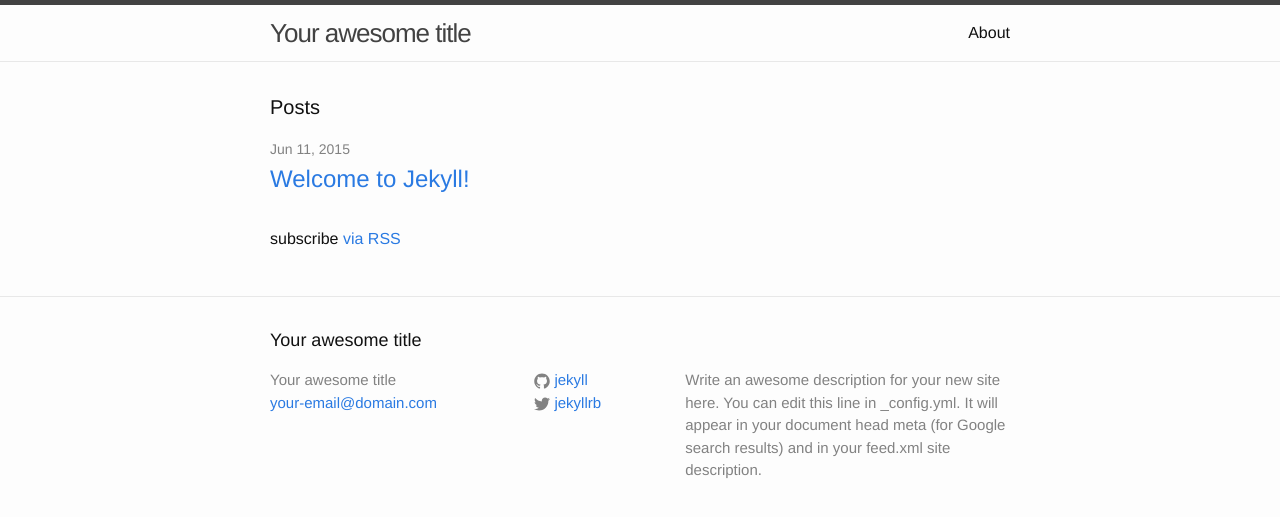
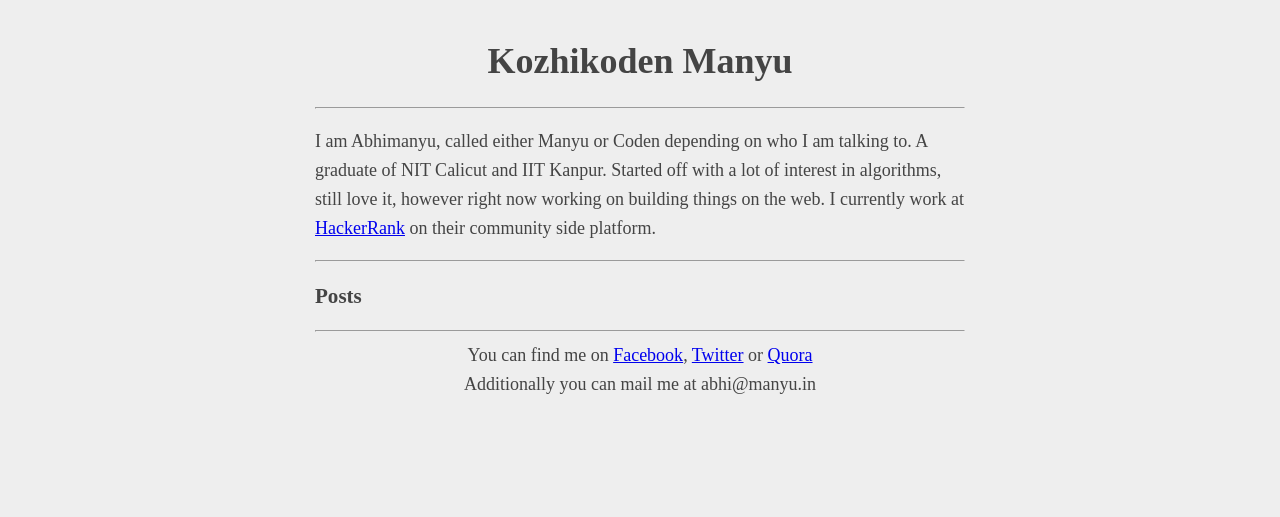
Before and after one commit to abhimanyuma/blog, a Jekyll site: the page built from index.html, in a window 1280 px wide. Shown: the top 517 px of the page. Built offline with Jekyll 4.4.1, drawn with Linux system fonts in a browser that asks for light colours.

Commit message:
Add a basic styling to the page.

```diff
--- a/_config.yml
+++ b/_config.yml
@@ -1,14 +1,14 @@
 # Site settings
-title: Your awesome title
-email: your-email@domain.com
+title: Kozhikoden Manyu
+email: abhi@manyu.in
 description: > # this means to ignore newlines until "baseurl:"
   Write an awesome description for your new site here. You can edit this
   line in _config.yml. It will appear in your document head meta (for
   Google search results) and in your feed.xml site description.
 baseurl: "" # the subpath of your site, e.g. /blog/
-url: "http://yourdomain.com" # the base hostname & protocol for your site
-twitter_username: jekyllrb
-github_username:  jekyll
+url: "http://manyu.in" # the base hostname & protocol for your site
+twitter_username: abhimanyuma
+github_username:  abhimanyuma
 
 # Build settings
 markdown: kramdown
--- a/_includes/footer.html
+++ b/_includes/footer.html
@@ -1,55 +1,6 @@
-<footer class="site-footer">
-
-  <div class="wrapper">
-
-    <h2 class="footer-heading">{{ site.title }}</h2>
-
-    <div class="footer-col-wrapper">
-      <div class="footer-col  footer-col-1">
-        <ul class="contact-list">
-          <li>{{ site.title }}</li>
-          <li><a href="mailto:{{ site.email }}">{{ site.email }}</a></li>
-        </ul>
-      </div>
-
-      <div class="footer-col  footer-col-2">
-        <ul class="social-media-list">
-          {% if site.github_username %}
-          <li>
-            <a href="https://github.com/{{ site.github_username }}">
-              <span class="icon  icon--github">
-                <svg viewBox="0 0 16 16">
-                  <path fill="#828282" d="M7.999,0.431c-4.285,0-7.76,3.474-7.76,7.761 c0,3.428,2.223,6.337,5.307,7.363c0.388,0.071,0.53-0.168,0.53-0.374c0-0.184-0.007-0.672-0.01-1.32 c-2.159,0.469-2.614-1.04-2.614-1.04c-0.353-0.896-0.862-1.135-0.862-1.135c-0.705-0.481,0.053-0.472,0.053-0.472 c0.779,0.055,1.189,0.8,1.189,0.8c0.692,1.186,1.816,0.843,2.258,0.645c0.071-0.502,0.271-0.843,0.493-1.037 C4.86,11.425,3.049,10.76,3.049,7.786c0-0.847,0.302-1.54,0.799-2.082C3.768,5.507,3.501,4.718,3.924,3.65 c0,0,0.652-0.209,2.134,0.796C6.677,4.273,7.34,4.187,8,4.184c0.659,0.003,1.323,0.089,1.943,0.261 c1.482-1.004,2.132-0.796,2.132-0.796c0.423,1.068,0.157,1.857,0.077,2.054c0.497,0.542,0.798,1.235,0.798,2.082 c0,2.981-1.814,3.637-3.543,3.829c0.279,0.24,0.527,0.713,0.527,1.437c0,1.037-0.01,1.874-0.01,2.129 c0,0.208,0.14,0.449,0.534,0.373c3.081-1.028,5.302-3.935,5.302-7.362C15.76,3.906,12.285,0.431,7.999,0.431z"/>
-                </svg>
-              </span>
-
-              <span class="username">{{ site.github_username }}</span>
-            </a>
-          </li>
-          {% endif %}
-
-          {% if site.twitter_username %}
-          <li>
-            <a href="https://twitter.com/{{ site.twitter_username }}">
-              <span class="icon  icon--twitter">
-                <svg viewBox="0 0 16 16">
-                  <path fill="#828282" d="M15.969,3.058c-0.586,0.26-1.217,0.436-1.878,0.515c0.675-0.405,1.194-1.045,1.438-1.809
-                  c-0.632,0.375-1.332,0.647-2.076,0.793c-0.596-0.636-1.446-1.033-2.387-1.033c-1.806,0-3.27,1.464-3.27,3.27 c0,0.256,0.029,0.506,0.085,0.745C5.163,5.404,2.753,4.102,1.14,2.124C0.859,2.607,0.698,3.168,0.698,3.767 c0,1.134,0.577,2.135,1.455,2.722C1.616,6.472,1.112,6.325,0.671,6.08c0,0.014,0,0.027,0,0.041c0,1.584,1.127,2.906,2.623,3.206 C3.02,9.402,2.731,9.442,2.433,9.442c-0.211,0-0.416-0.021-0.615-0.059c0.416,1.299,1.624,2.245,3.055,2.271 c-1.119,0.877-2.529,1.4-4.061,1.4c-0.264,0-0.524-0.015-0.78-0.046c1.447,0.928,3.166,1.469,5.013,1.469 c6.015,0,9.304-4.983,9.304-9.304c0-0.142-0.003-0.283-0.009-0.423C14.976,4.29,15.531,3.714,15.969,3.058z"/>
-                </svg>
-              </span>
-
-              <span class="username">{{ site.twitter_username }}</span>
-            </a>
-          </li>
-          {% endif %}
-        </ul>
-      </div>
-
-      <div class="footer-col  footer-col-3">
-        <p class="text">{{ site.description }}</p>
-      </div>
-    </div>
-
-  </div>
-
+<footer class="text-center">
+<hr/>
+You can find me on <a href="https://facebook.com/abhimanyu.m.a">Facebook</a>, <a href="https://twitter.com/abhimanyuma">Twitter</a> or <a href="https://www.quora.com/Abhimanyu-Mongandh-Ambalath">Quora</a>
+<br/>
+Additionally you can mail me at abhi@manyu.in
 </footer>
--- a/_includes/header.html
+++ b/_includes/header.html
@@ -1,27 +1 @@
-<header class="site-header">
-
-  <div class="wrapper">
-
-    <a class="site-title" href="{{ site.baseurl }}/">{{ site.title }}</a>
-
-    <nav class="site-nav">
-      <a href="#" class="menu-icon">
-        <svg viewBox="0 0 18 15">
-          <path fill="#424242" d="M18,1.484c0,0.82-0.665,1.484-1.484,1.484H1.484C0.665,2.969,0,2.304,0,1.484l0,0C0,0.665,0.665,0,1.484,0 h15.031C17.335,0,18,0.665,18,1.484L18,1.484z"/>
-          <path fill="#424242" d="M18,7.516C18,8.335,17.335,9,16.516,9H1.484C0.665,9,0,8.335,0,7.516l0,0c0-0.82,0.665-1.484,1.484-1.484 h15.031C17.335,6.031,18,6.696,18,7.516L18,7.516z"/>
-          <path fill="#424242" d="M18,13.516C18,14.335,17.335,15,16.516,15H1.484C0.665,15,0,14.335,0,13.516l0,0 c0-0.82,0.665-1.484,1.484-1.484h15.031C17.335,12.031,18,12.696,18,13.516L18,13.516z"/>
-        </svg>
-      </a>
-
-      <div class="trigger">
-        {% for page in site.pages %}
-          {% if page.title %}
-          <a class="page-link" href="{{ page.url | prepend: site.baseurl }}">{{ page.title }}</a>
-          {% endif %}
-        {% endfor %}
-      </div>
-    </nav>
-
-  </div>
-
-</header>
+<header class="text-center"><a href="/"><h1>Kozhikoden Manyu</h1><hr/></a></header>
--- a/_posts/2015-06-11-welcome-to-jekyll.markdown
+++ /dev/null
@@ -1,25 +0,0 @@
----
-layout: post
-title:  "Welcome to Jekyll!"
-date:   2015-06-11 00:27:08
-categories: jekyll update
----
-You’ll find this post in your `_posts` directory. Go ahead and edit it and re-build the site to see your changes. You can rebuild the site in many different ways, but the most common way is to run `jekyll serve`, which launches a web server and auto-regenerates your site when a file is updated.
-
-To add new posts, simply add a file in the `_posts` directory that follows the convention `YYYY-MM-DD-name-of-post.ext` and includes the necessary front matter. Take a look at the source for this post to get an idea about how it works.
-
-Jekyll also offers powerful support for code snippets:
-
-{% highlight ruby %}
-def print_hi(name)
-  puts "Hi, #{name}"
-end
-print_hi('Tom')
-#=> prints 'Hi, Tom' to STDOUT.
-{% endhighlight %}
-
-Check out the [Jekyll docs][jekyll] for more info on how to get the most out of Jekyll. File all bugs/feature requests at [Jekyll’s GitHub repo][jekyll-gh]. If you have questions, you can ask them on [Jekyll’s dedicated Help repository][jekyll-help].
-
-[jekyll]:      http://jekyllrb.com
-[jekyll-gh]:   https://github.com/jekyll/jekyll
-[jekyll-help]: https://github.com/jekyll/jekyll-help
--- a/_sass/_base.scss
+++ /dev/null
@@ -1,204 +0,0 @@
-/**
- * Reset some basic elements
- */
-body, h1, h2, h3, h4, h5, h6,
-p, blockquote, pre, hr,
-dl, dd, ol, ul, figure {
-    margin: 0;
-    padding: 0;
-}
-
-
-
-/**
- * Basic styling
- */
-body {
-    font-family: $base-font-family;
-    font-size: $base-font-size;
-    line-height: $base-line-height;
-    font-weight: 300;
-    color: $text-color;
-    background-color: $background-color;
-    -webkit-text-size-adjust: 100%;
-}
-
-
-
-/**
- * Set `margin-bottom` to maintain vertical rhythm
- */
-h1, h2, h3, h4, h5, h6,
-p, blockquote, pre,
-ul, ol, dl, figure,
-%vertical-rhythm {
-    margin-bottom: $spacing-unit / 2;
-}
-
-
-
-/**
- * Images
- */
-img {
-    max-width: 100%;
-    vertical-align: middle;
-}
-
-
-
-/**
- * Figures
- */
-figure > img {
-    display: block;
-}
-
-figcaption {
-    font-size: $small-font-size;
-}
-
-
-
-/**
- * Lists
- */
-ul, ol {
-    margin-left: $spacing-unit;
-}
-
-li {
-    > ul,
-    > ol {
-         margin-bottom: 0;
-    }
-}
-
-
-
-/**
- * Headings
- */
-h1, h2, h3, h4, h5, h6 {
-    font-weight: 300;
-}
-
-
-
-/**
- * Links
- */
-a {
-    color: $brand-color;
-    text-decoration: none;
-
-    &:visited {
-        color: darken($brand-color, 15%);
-    }
-
-    &:hover {
-        color: $text-color;
-        text-decoration: underline;
-    }
-}
-
-
-
-/**
- * Blockquotes
- */
-blockquote {
-    color: $grey-color;
-    border-left: 4px solid $grey-color-light;
-    padding-left: $spacing-unit / 2;
-    font-size: 18px;
-    letter-spacing: -1px;
-    font-style: italic;
-
-    > :last-child {
-        margin-bottom: 0;
-    }
-}
-
-
-
-/**
- * Code formatting
- */
-pre,
-code {
-    font-size: 15px;
-    border: 1px solid $grey-color-light;
-    border-radius: 3px;
-    background-color: #eef;
-}
-
-code {
-    padding: 1px 5px;
-}
-
-pre {
-    padding: 8px 12px;
-    overflow-x: scroll;
-
-    > code {
-        border: 0;
-        padding-right: 0;
-        padding-left: 0;
-    }
-}
-
-
-
-/**
- * Wrapper
- */
-.wrapper {
-    max-width: -webkit-calc(#{$content-width} - (#{$spacing-unit} * 2));
-    max-width:         calc(#{$content-width} - (#{$spacing-unit} * 2));
-    margin-right: auto;
-    margin-left: auto;
-    padding-right: $spacing-unit;
-    padding-left: $spacing-unit;
-    @extend %clearfix;
-
-    @include media-query($on-laptop) {
-        max-width: -webkit-calc(#{$content-width} - (#{$spacing-unit}));
-        max-width:         calc(#{$content-width} - (#{$spacing-unit}));
-        padding-right: $spacing-unit / 2;
-        padding-left: $spacing-unit / 2;
-    }
-}
-
-
-
-/**
- * Clearfix
- */
-%clearfix {
-
-    &:after {
-        content: "";
-        display: table;
-        clear: both;
-    }
-}
-
-
-
-/**
- * Icons
- */
-.icon {
-
-    > svg {
-        display: inline-block;
-        width: 16px;
-        height: 16px;
-        vertical-align: middle;
-
-        path {
-            fill: $grey-color;
-        }
-    }
-}
--- a/_sass/_layout.scss
+++ /dev/null
@@ -1,236 +0,0 @@
-/**
- * Site header
- */
-.site-header {
-    border-top: 5px solid $grey-color-dark;
-    border-bottom: 1px solid $grey-color-light;
-    min-height: 56px;
-
-    // Positioning context for the mobile navigation icon
-    position: relative;
-}
-
-.site-title {
-    font-size: 26px;
-    line-height: 56px;
-    letter-spacing: -1px;
-    margin-bottom: 0;
-    float: left;
-
-    &,
-    &:visited {
-        color: $grey-color-dark;
-    }
-}
-
-.site-nav {
-    float: right;
-    line-height: 56px;
-
-    .menu-icon {
-        display: none;
-    }
-
-    .page-link {
-        color: $text-color;
-        line-height: $base-line-height;
-
-        // Gaps between nav items, but not on the first one
-        &:not(:first-child) {
-            margin-left: 20px;
-        }
-    }
-
-    @include media-query($on-palm) {
-        position: absolute;
-        top: 9px;
-        right: 30px;
-        background-color: $background-color;
-        border: 1px solid $grey-color-light;
-        border-radius: 5px;
-        text-align: right;
-
-        .menu-icon {
-            display: block;
-            float: right;
-            width: 36px;
-            height: 26px;
-            line-height: 0;
-            padding-top: 10px;
-            text-align: center;
-
-            > svg {
-                width: 18px;
-                height: 15px;
-
-                path {
-                    fill: $grey-color-dark;
-                }
-            }
-        }
-
-        .trigger {
-            clear: both;
-            display: none;
-        }
-
-        &:hover .trigger {
-            display: block;
-            padding-bottom: 5px;
-        }
-
-        .page-link {
-            display: block;
-            padding: 5px 10px;
-        }
-    }
-}
-
-
-
-/**
- * Site footer
- */
-.site-footer {
-    border-top: 1px solid $grey-color-light;
-    padding: $spacing-unit 0;
-}
-
-.footer-heading {
-    font-size: 18px;
-    margin-bottom: $spacing-unit / 2;
-}
-
-.contact-list,
-.social-media-list {
-    list-style: none;
-    margin-left: 0;
-}
-
-.footer-col-wrapper {
-    font-size: 15px;
-    color: $grey-color;
-    margin-left: -$spacing-unit / 2;
-    @extend %clearfix;
-}
-
-.footer-col {
-    float: left;
-    margin-bottom: $spacing-unit / 2;
-    padding-left: $spacing-unit / 2;
-}
-
-.footer-col-1 {
-    width: -webkit-calc(35% - (#{$spacing-unit} / 2));
-    width:         calc(35% - (#{$spacing-unit} / 2));
-}
-
-.footer-col-2 {
-    width: -webkit-calc(20% - (#{$spacing-unit} / 2));
-    width:         calc(20% - (#{$spacing-unit} / 2));
-}
-
-.footer-col-3 {
-    width: -webkit-calc(45% - (#{$spacing-unit} / 2));
-    width:         calc(45% - (#{$spacing-unit} / 2));
-}
-
-@include media-query($on-laptop) {
-    .footer-col-1,
-    .footer-col-2 {
-        width: -webkit-calc(50% - (#{$spacing-unit} / 2));
-        width:         calc(50% - (#{$spacing-unit} / 2));
-    }
-
-    .footer-col-3 {
-        width: -webkit-calc(100% - (#{$spacing-unit} / 2));
-        width:         calc(100% - (#{$spacing-unit} / 2));
-    }
-}
-
-@include media-query($on-palm) {
-    .footer-col {
-        float: none;
-        width: -webkit-calc(100% - (#{$spacing-unit} / 2));
-        width:         calc(100% - (#{$spacing-unit} / 2));
-    }
-}
-
-
-
-/**
- * Page content
- */
-.page-content {
-    padding: $spacing-unit 0;
-}
-
-.page-heading {
-    font-size: 20px;
-}
-
-.post-list {
-    margin-left: 0;
-    list-style: none;
-
-    > li {
-        margin-bottom: $spacing-unit;
-    }
-}
-
-.post-meta {
-    font-size: $small-font-size;
-    color: $grey-color;
-}
-
-.post-link {
-    display: block;
-    font-size: 24px;
-}
-
-
-
-/**
- * Posts
- */
-.post-header {
-    margin-bottom: $spacing-unit;
-}
-
-.post-title {
-    font-size: 42px;
-    letter-spacing: -1px;
-    line-height: 1;
-
-    @include media-query($on-laptop) {
-        font-size: 36px;
-    }
-}
-
-.post-content {
-    margin-bottom: $spacing-unit;
-
-    h2 {
-        font-size: 32px;
-
-        @include media-query($on-laptop) {
-            font-size: 28px;
-        }
-    }
-
-    h3 {
-        font-size: 26px;
-
-        @include media-query($on-laptop) {
-            font-size: 22px;
-        }
-    }
-
-    h4 {
-        font-size: 20px;
-
-        @include media-query($on-laptop) {
-            font-size: 18px;
-        }
-    }
-}
--- a/_sass/_syntax-highlighting.scss
+++ /dev/null
@@ -1,67 +0,0 @@
-/**
- * Syntax highlighting styles
- */
-.highlight {
-    background: #fff;
-    @extend %vertical-rhythm;
-
-    .c     { color: #998; font-style: italic } // Comment
-    .err   { color: #a61717; background-color: #e3d2d2 } // Error
-    .k     { font-weight: bold } // Keyword
-    .o     { font-weight: bold } // Operator
-    .cm    { color: #998; font-style: italic } // Comment.Multiline
-    .cp    { color: #999; font-weight: bold } // Comment.Preproc
-    .c1    { color: #998; font-style: italic } // Comment.Single
-    .cs    { color: #999; font-weight: bold; font-style: italic } // Comment.Special
-    .gd    { color: #000; background-color: #fdd } // Generic.Deleted
-    .gd .x { color: #000; background-color: #faa } // Generic.Deleted.Specific
-    .ge    { font-style: italic } // Generic.Emph
-    .gr    { color: #a00 } // Generic.Error
-    .gh    { color: #999 } // Generic.Heading
-    .gi    { color: #000; background-color: #dfd } // Generic.Inserted
-    .gi .x { color: #000; background-color: #afa } // Generic.Inserted.Specific
-    .go    { color: #888 } // Generic.Output
-    .gp    { color: #555 } // Generic.Prompt
-    .gs    { font-weight: bold } // Generic.Strong
-    .gu    { color: #aaa } // Generic.Subheading
-    .gt    { color: #a00 } // Generic.Traceback
-    .kc    { font-weight: bold } // Keyword.Constant
-    .kd    { font-weight: bold } // Keyword.Declaration
-    .kp    { font-weight: bold } // Keyword.Pseudo
-    .kr    { font-weight: bold } // Keyword.Reserved
-    .kt    { color: #458; font-weight: bold } // Keyword.Type
-    .m     { color: #099 } // Literal.Number
-    .s     { color: #d14 } // Literal.String
-    .na    { color: #008080 } // Name.Attribute
-    .nb    { color: #0086B3 } // Name.Builtin
-    .nc    { color: #458; font-weight: bold } // Name.Class
-    .no    { color: #008080 } // Name.Constant
-    .ni    { color: #800080 } // Name.Entity
-    .ne    { color: #900; font-weight: bold } // Name.Exception
-    .nf    { color: #900; font-weight: bold } // Name.Function
-    .nn    { color: #555 } // Name.Namespace
-    .nt    { color: #000080 } // Name.Tag
-    .nv    { color: #008080 } // Name.Variable
-    .ow    { font-weight: bold } // Operator.Word
-    .w     { color: #bbb } // Text.Whitespace
-    .mf    { color: #099 } // Literal.Number.Float
-    .mh    { color: #099 } // Literal.Number.Hex
-    .mi    { color: #099 } // Literal.Number.Integer
-    .mo    { color: #099 } // Literal.Number.Oct
-    .sb    { color: #d14 } // Literal.String.Backtick
-    .sc    { color: #d14 } // Literal.String.Char
-    .sd    { color: #d14 } // Literal.String.Doc
-    .s2    { color: #d14 } // Literal.String.Double
-    .se    { color: #d14 } // Literal.String.Escape
-    .sh    { color: #d14 } // Literal.String.Heredoc
-    .si    { color: #d14 } // Literal.String.Interpol
-    .sx    { color: #d14 } // Literal.String.Other
-    .sr    { color: #009926 } // Literal.String.Regex
-    .s1    { color: #d14 } // Literal.String.Single
-    .ss    { color: #990073 } // Literal.String.Symbol
-    .bp    { color: #999 } // Name.Builtin.Pseudo
-    .vc    { color: #008080 } // Name.Variable.Class
-    .vg    { color: #008080 } // Name.Variable.Global
-    .vi    { color: #008080 } // Name.Variable.Instance
-    .il    { color: #099 } // Literal.Number.Integer.Long
-}
--- a/css/main.scss
+++ b/css/main.scss
@@ -3,50 +3,27 @@
 ---
 @charset "utf-8";
 
-
-
-// Our variables
-$base-font-family: Helvetica, Arial, sans-serif;
-$base-font-size:   16px;
-$small-font-size:  $base-font-size * 0.875;
-$base-line-height: 1.5;
-
-$spacing-unit:     30px;
-
-$text-color:       #111;
-$background-color: #fdfdfd;
-$brand-color:      #2a7ae2;
-
-$grey-color:       #828282;
-$grey-color-light: lighten($grey-color, 40%);
-$grey-color-dark:  darken($grey-color, 25%);
-
-// Width of the content area
-$content-width:    800px;
-
-$on-palm:          600px;
-$on-laptop:        800px;
-
-
-
-// Using media queries with like this:
-// @include media-query($on-palm) {
-//     .wrapper {
-//         padding-right: $spacing-unit / 2;
-//         padding-left: $spacing-unit / 2;
-//     }
-// }
-@mixin media-query($device) {
-    @media screen and (max-width: $device) {
-        @content;
+body {
+  margin:40px auto;
+  max-width:650px;
+  line-height:1.6;
+  font-size:18px;
+  color:#444;
+  background-color: #eee;
+  padding:0 10px;
+  header {
+    a {
+      text-decoration: none;
+      color:#444;
     }
+  }
 }
-
-
-
-// Import partials from `sass_dir` (defaults to `_sass`)
-@import
-        "base",
-        "layout",
-        "syntax-highlighting"
-;
+h1,h2,h3 {
+  line-height:1.2;
+}
+.text-center{
+  text-align: center;
+}
+.inline-title{
+  display: inline;
+}
--- a/index.html
+++ b/index.html
@@ -2,22 +2,19 @@
 layout: default
 ---
 
-<div class="home">
+  <p>
+  I am Abhimanyu, called either Manyu or Coden depending on who I am talking to.
+  A graduate of NIT Calicut and IIT Kanpur. Started off with a lot of interest in
+  algorithms, still love it, however right now working on building things on the web.
+  I currently work at <a href="https://www.hackerrank.com/">HackerRank</a> on their
+  community side platform.
+  <p>
+  <hr/>
 
-  <h1 class="page-heading">Posts</h1>
+  <h3>Posts</h3>
 
   <ul class="post-list">
     {% for post in site.posts %}
-      <li>
-        <span class="post-meta">{{ post.date | date: "%b %-d, %Y" }}</span>
-
-        <h2>
-          <a class="post-link" href="{{ post.url | prepend: site.baseurl }}">{{ post.title }}</a>
-        </h2>
-      </li>
+      <li> <a class="post-link" href="{{ post.url | prepend: site.baseurl }}">{{ post.title }}</a></li>
     {% endfor %}
   </ul>
-
-  <p class="rss-subscribe">subscribe <a href="{{ "/feed.xml" | prepend: site.baseurl }}">via RSS</a></p>
-
-</div>
```
Also changed, not shown: _layouts/post.html (+5 -11 lines).
